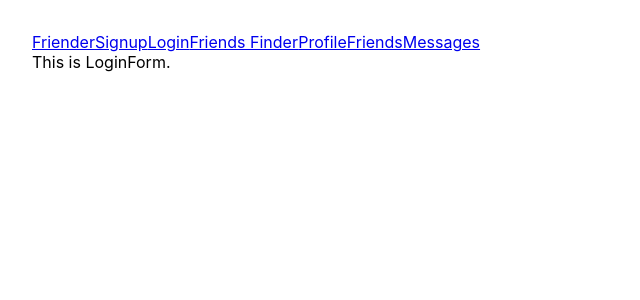
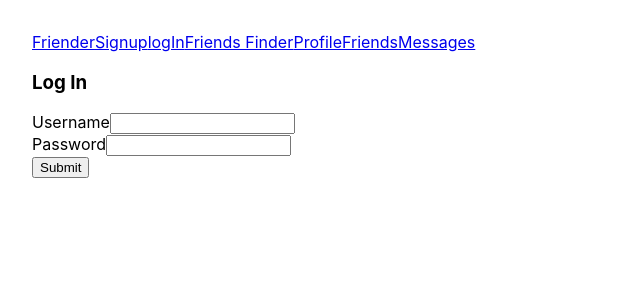
Before and after one commit to lancelee2885/friender-frontend, a React (Create React App) app: page /logIn in a window 1280 px wide. Shown: the top 300 px of the page, without its empty margins (0-640 px from the left). Built offline with nearby package versions, Linux system fonts and the light colour scheme; no server answers.

Commit message:
adds login form

```diff
--- a/src/App.js
+++ b/src/App.js
@@ -1,4 +1,4 @@
-import React, {useEffect} from 'react';
+import React, {useEffect, useState} from 'react';
 import './App.css';
 import Routes from './Routes';
 import Navbar from './Navbar';
@@ -7,14 +7,35 @@ import FrienderApi from './api'
 
 function App() {
 
-  async function signup(){
+  const initialToken = JSON.parse(localStorage.getItem("token")) || null;
+  const [token, setToken] = useState(initialToken);
 
+  /** Handles site-wide signup.
+   *
+   * Automatically logs them in (set token) upon signup.
+   *
+   * Make sure you await this function to see if any error happens.
+   */
+   async function signup(signupData) {
+    let token = await FrienderApi.signup(signupData);
+    setToken(token);
+    return localStorage.setItem("token", JSON.stringify(token));
+  }
+
+  /** Handles site-wide logIn.
+   *
+   * Make sure you await this function to see if any error happens.
+   */
+   async function logIn(logInData) {
+    let token = await FrienderApi.logIn(logInData);
+    setToken(token);
+    return localStorage.setItem("token", JSON.stringify(token));
   }
 
   return (
     <BrowserRouter>
       <Navbar />
-      <Routes />
+      <Routes logIn={logIn} signup={signup}/>
     </BrowserRouter>
   );
 }
--- a/src/LoginForm.js
+++ b/src/LoginForm.js
@@ -1,11 +1,104 @@
-import React from 'react';
+import React, { useState } from "react";
+import { useHistory } from "react-router-dom";
+// import Alert from "../common/Alert";
 
-function LoginForm(){
+/** logIn form.
+ *
+ * Shows form and manages update to state on changes.
+ * On submission:
+ * - calls logIn function prop
+ * - redirects to /FriendsFinder route
+ *
+ * Routes -> LogInForm -> Alert
+ * Routed as /logIn
+ */
+
+function LogInForm({ logIn }) {
+  const history = useHistory();
+  const [formData, setFormData] = useState({
+    username: "",
+    password: "",
+  });
+  const [formErrors, setFormErrors] = useState([]);
+
+  console.debug(
+      "LogInForm",
+      "logIn=", typeof logIn,
+      "formData=", formData,
+      "formErrors", formErrors,
+  );
+
+  /** Handle form submit:
+   *
+   * Calls logIn func prop and, if successful, redirect to /FriendsFinder.
+   */
+
+  async function handleSubmit(evt) {
+    evt.preventDefault();
+    try {
+      console.log(`formData `, formData);
+      console.log(`logIn `, logIn);
+      await logIn(formData);
+      history.push("/FriendsFinder");
+    } catch (err) {
+      setFormErrors(err);
+    }
+  }
+
+  /** Update form data field */
+  function handleChange(evt) {
+    const { name, value } = evt.target;
+    setFormData(l => ({ ...l, [name]: value }));
+  }
+
   return (
-    <div>
-      This is LoginForm.
-    </div>
-  )
+      <div className="LogInForm">
+        <div className="container col-md-6 offset-md-3 col-lg-4 offset-lg-4">
+          <h3 className="mb-3">Log In</h3>
+
+          <div className="card">
+            <div className="card-body">
+              <form onSubmit={handleSubmit}>
+                <div className="form-group">
+                  <label>Username</label>
+                  <input
+                      name="username"
+                      className="form-control"
+                      value={formData.username}
+                      onChange={handleChange}
+                      autoComplete="username"
+                      required
+                  />
+                </div>
+                <div className="form-group">
+                  <label>Password</label>
+                  <input
+                      type="password"
+                      name="password"
+                      className="form-control"
+                      value={formData.password}
+                      onChange={handleChange}
+                      autoComplete="current-password"
+                      required
+                  />
+                </div>
+
+                {/* {formErrors.length
+                    ? <Alert type="danger" messages={formErrors} />
+                    : null} */}
+
+                <button
+                    className="btn btn-primary float-right"
+                    onSubmit={handleSubmit}
+                >
+                  Submit
+                </button>
+              </form>
+            </div>
+          </div>
+        </div>
+      </div>
+  );
 }
 
-export default LoginForm;
+export default LogInForm;
--- a/src/Navbar.js
+++ b/src/Navbar.js
@@ -4,7 +4,7 @@ import { Link, NavLink } from "react-router-dom";
 /** Navigation bar for site. Shows up on every page.
  *
  * When user is logged in, shows links to main areas of site. When not,
- * shows link to Login and Signup forms.
+ * shows link to logIn and Signup forms.
  *
  * Rendered by App.
  */
@@ -19,8 +19,8 @@ function Navbar() {
       <NavLink to="/signup">
         Signup
       </NavLink>
-      <NavLink to="/login">
-        Login
+      <NavLink to="/logIn">
+        logIn
       </NavLink>
       <NavLink to="/friendsfinder">
         Friends Finder
--- a/src/ProfileForm.js
+++ b/src/ProfileForm.js
@@ -31,7 +31,7 @@ function ProfileForm() {
 
   /** Handle form submit:
    *
-   * Calls login func prop and, if successful, redirect to /FriendsFinder.
+   * Calls logIn func prop and, if successful, redirect to /FriendsFinder.
    */
 
   async function handleSubmit(evt) {
--- a/src/Routes.js
+++ b/src/Routes.js
@@ -2,16 +2,16 @@ import React from 'react';
 import { Route, Switch, Redirect } from 'react-router-dom';
 import Homepage from './Homepage';
 import SignupForm from './SignupForm';
-import LoginForm from './LoginForm';
+import LogInForm from './LogInForm';
 import FriendsFinder from './FriendsFinder';
 import ProfileForm from './ProfileForm';
 import FriendsPage from './FriendsPage';
 import MessagesPage from './MessagesPage';
 
-function Routes({ login, signup }) {
+function Routes({ logIn, signup }) {
   console.debug(
     "Routes",
-    `login=${typeof login}`,
+    `logIn=${typeof logIn}`,
     `register=${typeof register}`,
   );
 
@@ -22,10 +22,10 @@ function Routes({ login, signup }) {
           <Homepage />
         </Route>
         <Route exact path="/signup">
-          <SignupForm />
+          <SignupForm signup={signup}/>
         </Route>
-        <Route exact path="/login">
-          <LoginForm />
+        <Route exact path="/logIn">
+          <LogInForm logIn={logIn}/>
         </Route>
         <Route exact path="/friendsfinder">
           <FriendsFinder />
--- a/src/SignupForm.js
+++ b/src/SignupForm.js
@@ -44,7 +44,7 @@ function SignupForm({ signup }) {
 
   /** Handle form submit:
    *
-   * Calls login func prop and, if successful, redirect to /FriendsFinder.
+   * Calls logIn func prop and, if successful, redirect to /FriendsFinder.
    */
 
   async function handleSubmitUser(evt) {
@@ -62,7 +62,7 @@ function SignupForm({ signup }) {
   async function handleSubmitPhoto(evt) {
     evt.preventDefault();
     try {
-      history.push("/"); //TODO: push to profile page
+      history.push("/FriendsFinder");
     } catch (err) {
       setFormErrors(err);
     }
@@ -83,13 +83,6 @@ function SignupForm({ signup }) {
         "interests": interests,
       }));
   }
-
-  // function handleChangeForCheckBoxes(position) {
-  //   const updatedCheckedState = checkedState.map((checked, index) =>
-  //     index === position ? !checked : checked
-  //   );
-  //   setCheckedState(updatedCheckedState);
-  // }
 
   const allRanges = document.querySelectorAll(".range-wrap");
   allRanges.forEach(wrap => {
@@ -112,8 +105,6 @@ function SignupForm({ signup }) {
     // Sorta magic numbers based on size of the native UI thumb
     bubble.style.left = `calc(${newVal}% + (${8 - newVal * 0.15}px))`;
   }
-
-//<UploadImagetoS3WithFileReaderAPI/>
 
   return (
     step === "step1"
```
